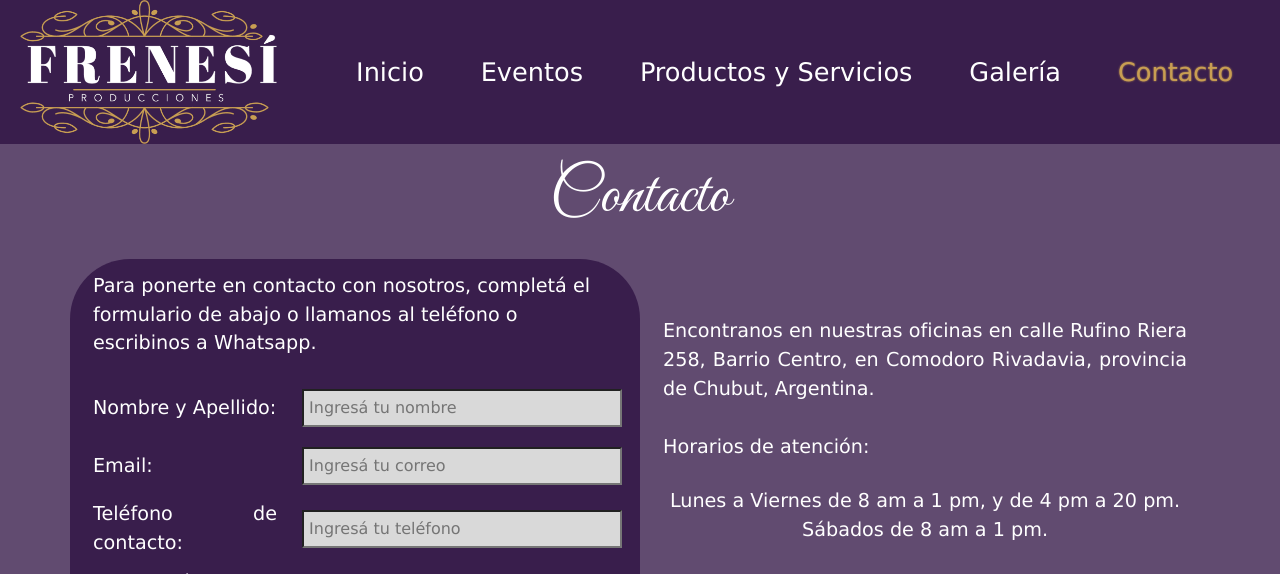
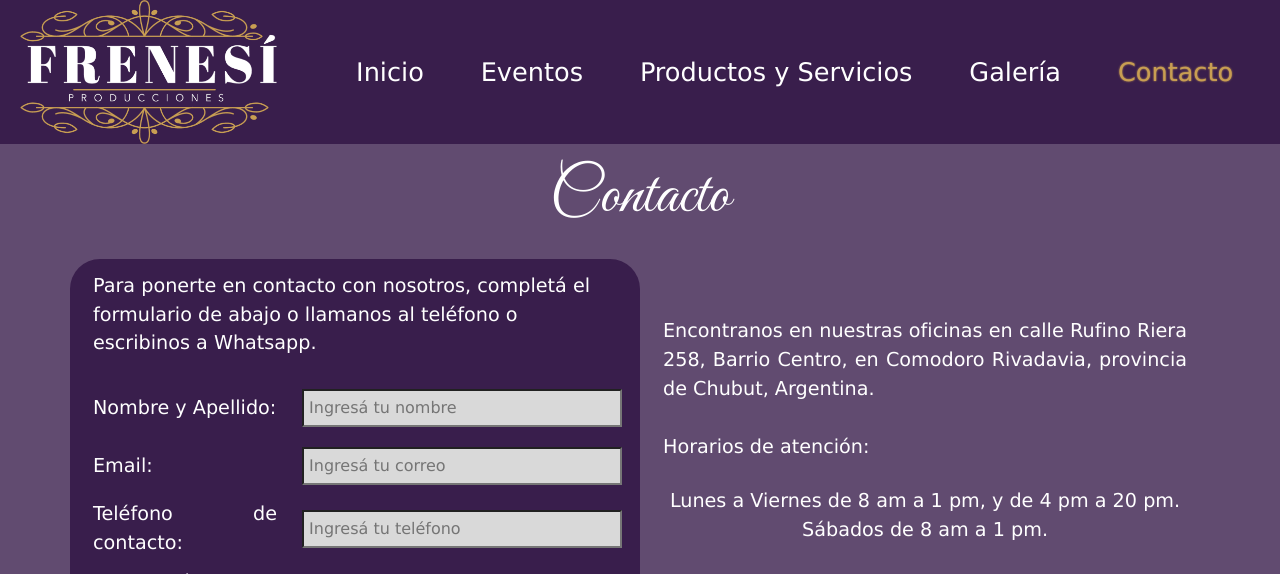
Before and after one commit to scerminati/PreEntrega3-Cerminati, a plain HTML site: page pages/contacto.html in a window 1280 px wide. Shown: the top 574 px of the page. Drawn offline with nearby package versions, Linux system fonts and the light colour scheme.

Commit message:
Corrige Contacto

```diff
--- a/css/style.css
+++ b/css/style.css
@@ -338,8 +338,8 @@ form textarea {
 
 .contactosec1 {
   background-color: #391e4c;
-  padding: 10px;
-  border-radius: 60px;
+  padding: 5px;
+  border-radius: 30px;
 }
 
 .contactobut {
```
